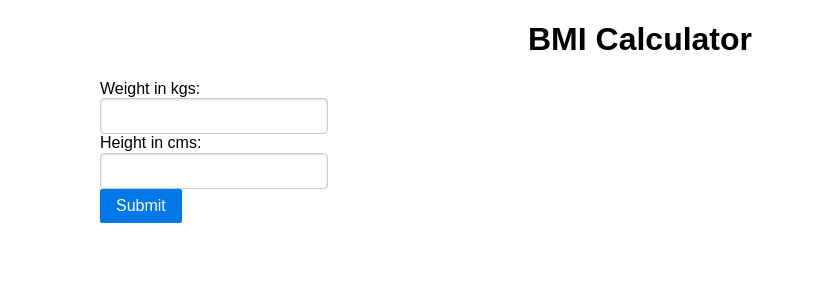
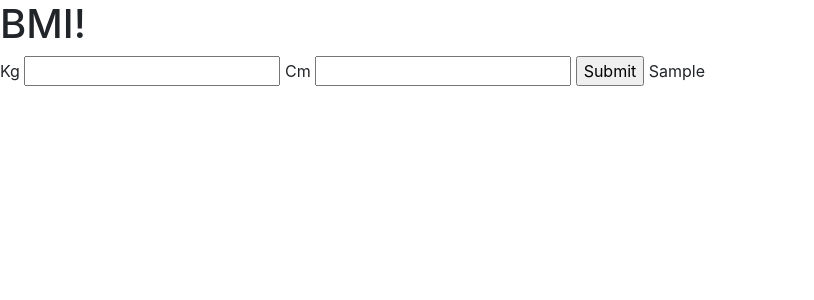
Before and after one commit to muokicaleb/flask_projects, a Python web app: template bmi_calc/templates/index.html in a window 1280 px wide. Shown: the top 300 px of the page, without its empty margins (0-814 px from the left). Run offline with Jinja, Linux system fonts and the light colour scheme; the template is opened without the code that fills it: most values are stand-ins (such as "Sample title", 1, 10 or a date in 2020); form fields are guessed from the names that the template uses; some libraries are stand-ins or nearby versions.

Commit message:
Revert "copied"
This reverts commit 6db7168dd2d621bb3e155f484bf8fe3595ad04cc.

```diff
--- /dev/null
+++ b/bmi_calc/bmi.py
@@ -0,0 +1,6 @@
+# Bmi Calc
+
+
+def bmicalc(kg, cm):
+    metre = (cm / 100) ** 2
+    return round((kg / metre), 1)
--- a/bmi_calc/templates/index.html
+++ b/bmi_calc/templates/index.html
@@ -1,39 +1,30 @@
 <!doctype html>
+<html lang="en">
+  <head>
+    <!-- Required meta tags -->
+    <meta charset="utf-8">
+    <meta name="viewport" content="width=device-width, initial-scale=1, shrink-to-fit=no">
 
-<head>
+    <!-- Bootstrap CSS -->
+    <link rel="stylesheet" href="https://stackpath.bootstrapcdn.com/bootstrap/4.1.3/css/bootstrap.min.css" integrity="sha384-MCw98/SFnGE8fJT3GXwEOngsV7Zt27NXFoaoApmYm81iuXoPkFOJwJ8ERdknLPMO" crossorigin="anonymous">
+    <link rel="stylesheet" href="https://use.fontawesome.com/releases/v5.4.1/css/all.css" integrity="sha384-5sAR7xN1Nv6T6+dT2mhtzEpVJvfS3NScPQTrOxhwjIuvcA67KV2R5Jz6kr4abQsz" crossorigin="anonymous">
 
-    <meta name="viewport" content="width=device-width, initial-scale=1">
+    <title>Hello, world!</title>
+  </head>
+  <body>
 
-	<title>BMI Calculator</title>
+    <h1>BMI!</h1>
+     {{form.kg.label}}
+     {{form.kg}}
+     {{form.cm.label}}
+     {{form.cm}}
+      {{form.submit}}
+      {{bmi_value}}
 
-    <link rel="stylesheet" href="https://unpkg.com/purecss@0.6.2/build/pure-min.css" integrity="sha384-UQiGfs9ICog+LwheBSRCt1o5cbyKIHbwjWscjemyBMT9YCUMZffs6UqUTd0hObXD" crossorigin="anonymous">
-
-	<link rel="stylesheet" type="text/css" href="{{ url_for('static', filename='style.css') }}">
-
-</head>
-
-<h1>BMI Calculator</h1>
-
-<body>
-
-<div class="main">
-	<form class="pure-form" method="POST" action="/">
-	Weight in kgs:<br>
-	<input type="text" name="weight"><br>
-	Height in cms:<br>
-	<input type="text" name="height"><br>
-	<button type="submit" class="pure-button pure-button-primary" value="Submit">Submit</button>
-	</form>
-</div>
-
-<br>
-
-<div class="main">
-	{% if bmi %}
-	    <p>
-        {% print("Your BMI is {}.".format(bmi)) %}
-        </p>
-	{% endif %}
-</div>
-
-</body>
+    <!-- Optional JavaScript -->
+    <!-- jQuery first, then Popper.js, then Bootstrap JS -->
+    <script src="https://code.jquery.com/jquery-3.3.1.slim.min.js" integrity="sha384-q8i/X+965DzO0rT7abK41JStQIAqVgRVzpbzo5smXKp4YfRvH+8abtTE1Pi6jizo" crossorigin="anonymous"></script>
+    <script src="https://cdnjs.cloudflare.com/ajax/libs/popper.js/1.14.3/umd/popper.min.js" integrity="sha384-ZMP7rVo3mIykV+2+9J3UJ46jBk0WLaUAdn689aCwoqbBJiSnjAK/l8WvCWPIPm49" crossorigin="anonymous"></script>
+    <script src="https://stackpath.bootstrapcdn.com/bootstrap/4.1.3/js/bootstrap.min.js" integrity="sha384-ChfqqxuZUCnJSK3+MXmPNIyE6ZbWh2IMqE241rYiqJxyMiZ6OW/JmZQ5stwEULTy" crossorigin="anonymous"></script>
+  </body>
+</html>
```
Also changed, not shown: bmi_calc/app.py (+17 -15 lines), bmi_calc/forms.py (added, +9 -0 lines).
